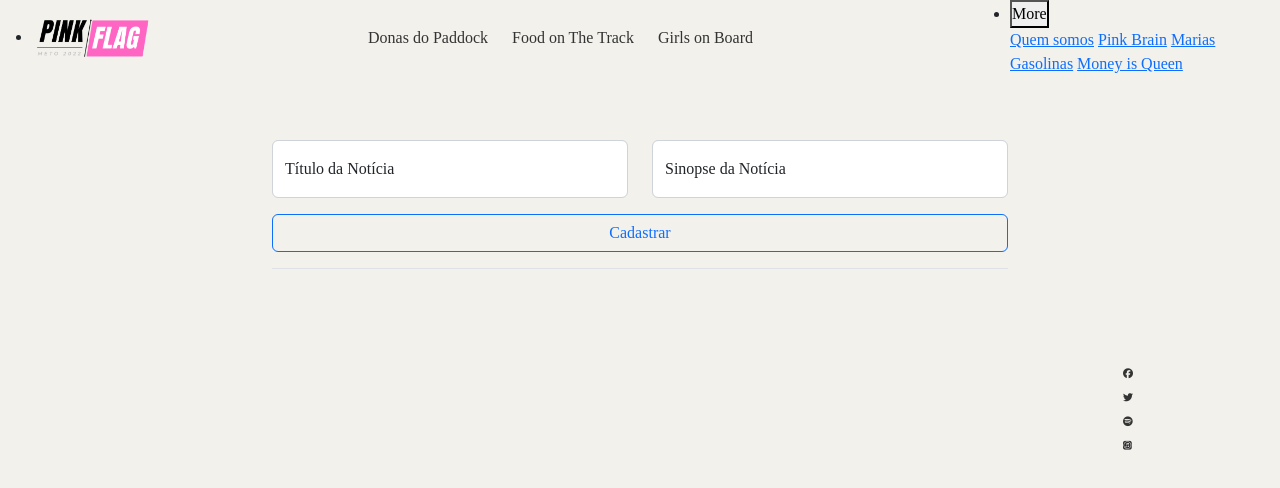
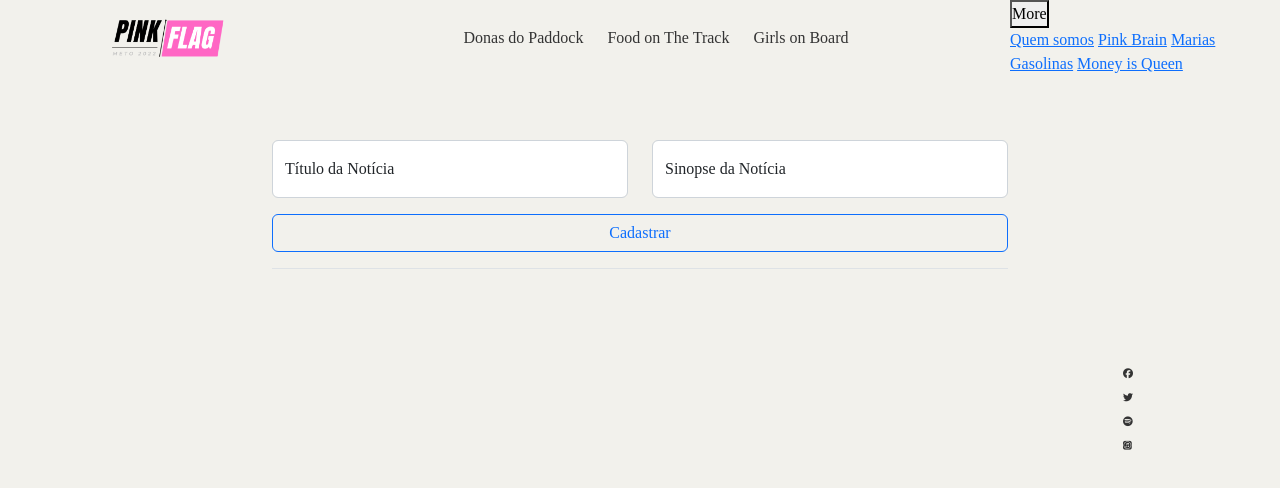
Before and after one commit to Raynnerz/Pink-Flag, a plain HTML site: page index.html in a window 1280 px wide. Drawn offline with nearby package versions, Linux system fonts and the light colour scheme; a script that the page names is missing.

Commit message:
Update leiaute.css

```diff
--- a/assets/css/leiaute.css
+++ b/assets/css/leiaute.css
@@ -1,7 +1,16 @@
-.leiaute-cabecalho {
-    display: inline;
+.logo{
+    list-style: none;
+    text-decoration: none;
+    color: #333;
+    text-align: center;
 }
 .menu {
+    list-style: none;
+    text-decoration: none;
+    color: #333;
+    text-align: center;
+}
+.menu__dropdown {
     list-style: none;
     text-decoration: none;
     color: #333;
```
